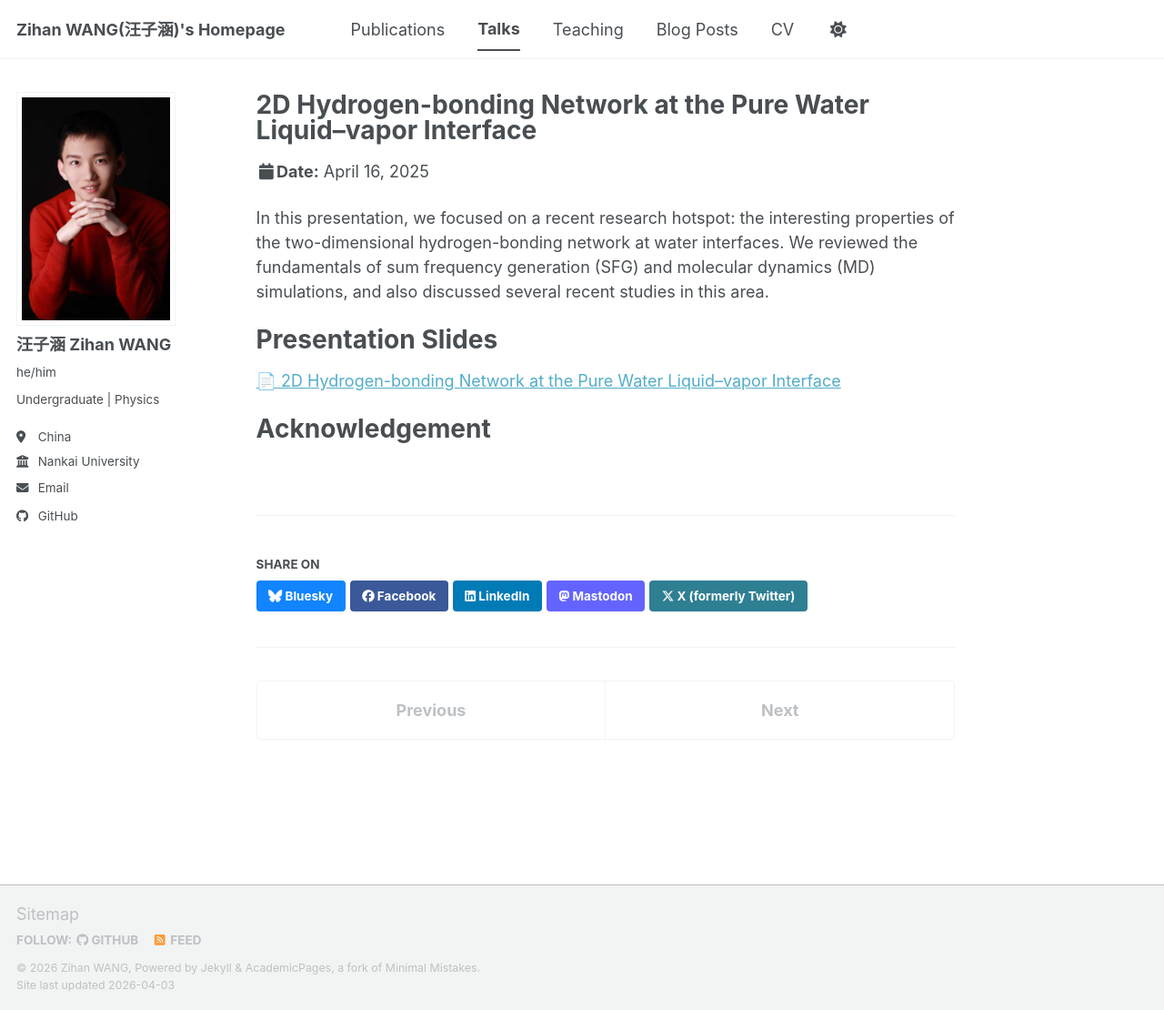
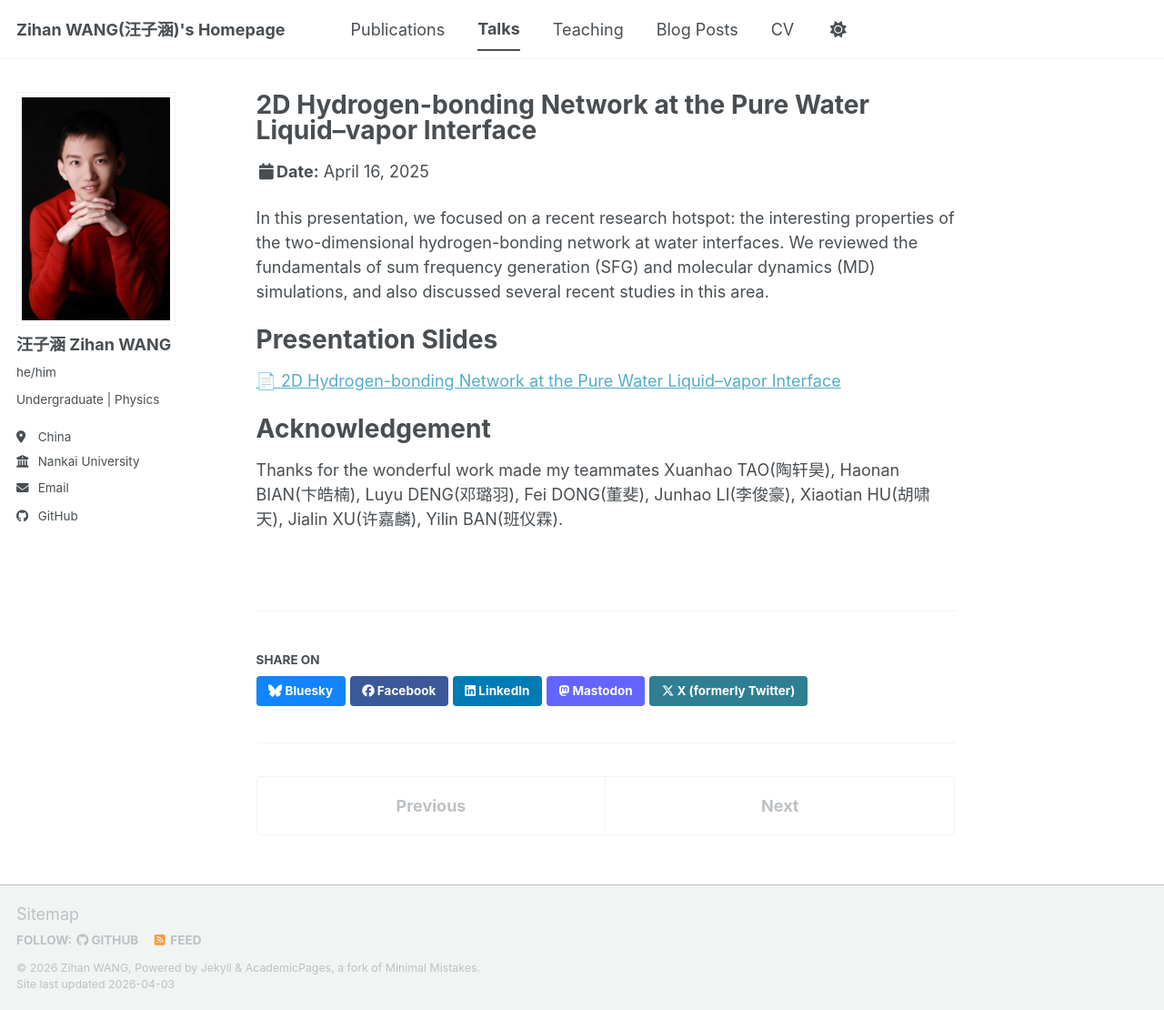
Before and after one commit to zhwang6626/zhwang6626.github.io, a Jekyll site: the page built from _talks/2025-04-16-2D_HB_Network.md, in a window 1280 px wide and 1110 px high. Shown: the whole window at 91% size. Built offline with Jekyll 4.4.1, drawn with Linux system fonts in a browser that asks for light colours; a script bundle is joined from its source files by our own code; library files that are not in the unit come from our copies.

Commit message:
Update 2025-04-16-2D_HB_Network.md

```diff
--- a/_talks/2025-04-16-2D_HB_Network.md
+++ b/_talks/2025-04-16-2D_HB_Network.md
@@ -16,3 +16,4 @@ Presentation Slides
 
 Acknowledgement
 ===
+Thanks for the wonderful work made my teammates Xuanhao TAO(陶轩昊), Haonan BIAN(卞皓楠), Luyu DENG(邓璐羽), Fei DONG(董斐), Junhao LI(李俊豪), Xiaotian HU(胡啸天), Jialin XU(许嘉麟), Yilin BAN(班仪霖).
```
